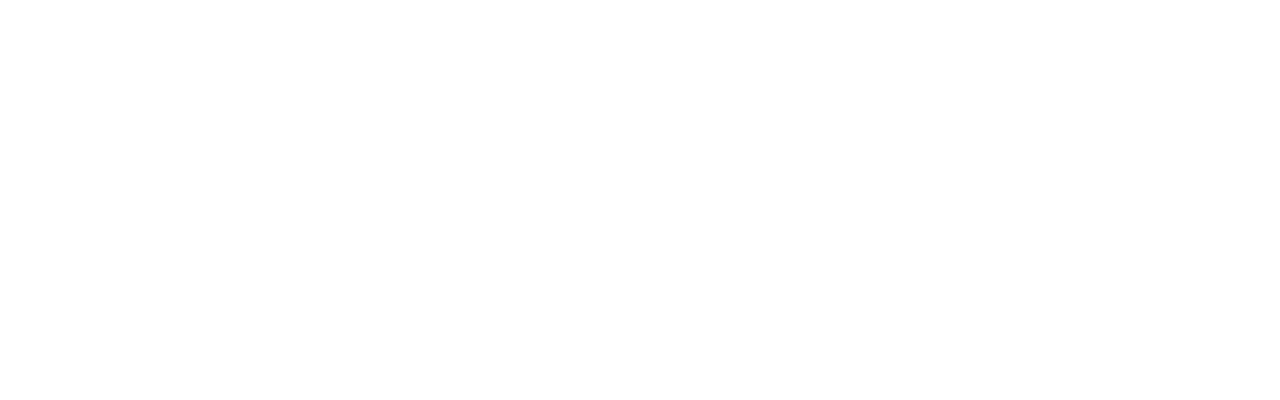
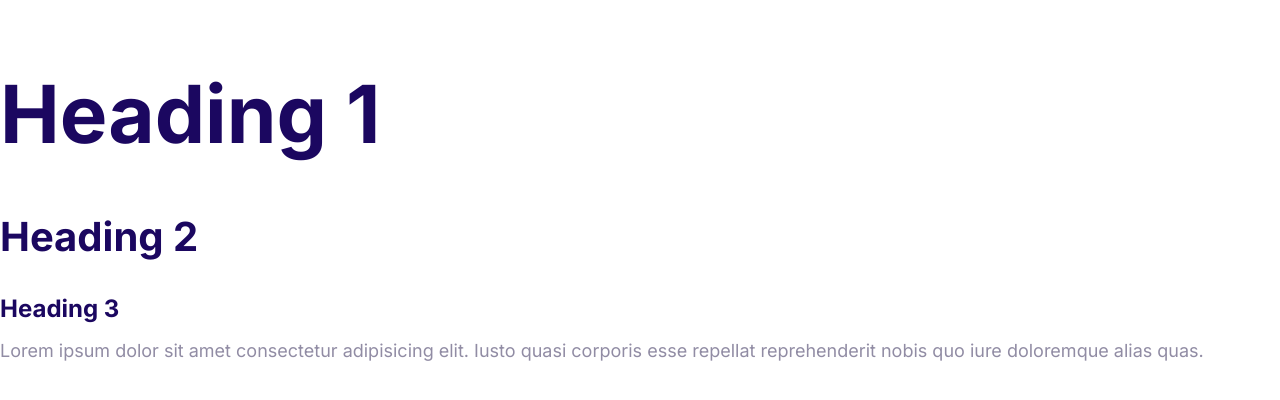
Before and after one commit to bajibpathan/moshify-sample, a plain HTML site: page index.html in a window 1280 px wide. Drawn offline with Linux system fonts and the light colour scheme.

Commit message:
Defined the styles for the fonts.

```diff
--- a/css/styles.css
+++ b/css/styles.css
@@ -5,3 +5,50 @@
     --color-headings: #1b0760;
     --color-body: #918ca4;
 }
+
+html {
+    font-size: 62.5%;
+}
+
+body {
+    font-family: Inter,Arial, Arial, Helvetica, sans-serif;
+    font-size: 2.4rem;
+    line-height: 1.5;
+    color: var(--color-body);
+
+}
+
+
+h1, h2, h3{
+    color: var(--color-headings);
+    margin-bottom: 1rem;
+}
+
+h1 {
+    font-size: 7rem;
+}
+h2 {
+    font-size: 4rem;
+}
+h3 {
+    font-size: 3rem;
+
+}
+p {
+    margin-top: 0;
+}
+
+@media screen and (min-width: 1024px){
+    body {
+        font-size: 1.8rem;
+    }
+    h1 {
+        font-size: 8rem;
+    }
+    h2 {
+        font-size: 4rem;
+    }
+    h3 {
+        font-size: 2.4rem;
+    }
+}
--- a/index.html
+++ b/index.html
@@ -5,10 +5,16 @@
     <meta http-equiv="X-UA-Compatible" content="IE=edge">
     <meta name="viewport" content="width=device-width, initial-scale=1.0">
     <title>Document</title>
+    <link rel="preconnect" href="https://fonts.googleapis.com">
+    <link rel="preconnect" href="https://fonts.gstatic.com" crossorigin>
+    <link href="https://fonts.googleapis.com/css2?family=Inter:wght@400;700&display=swap" rel="stylesheet">
     <link rel="stylesheet" href="css/normalize.css">
     <link rel="stylesheet" href="css/styles.css">
 </head>
 <body>
-
+    <h1>Heading 1</h1>
+    <h2>Heading 2</h2>
+    <h3>Heading 3</h3>
+    <p>Lorem ipsum dolor sit amet consectetur adipisicing elit. Iusto quasi corporis esse repellat reprehenderit nobis quo iure doloremque alias quas.</p>
 </body>
 </html>
```
